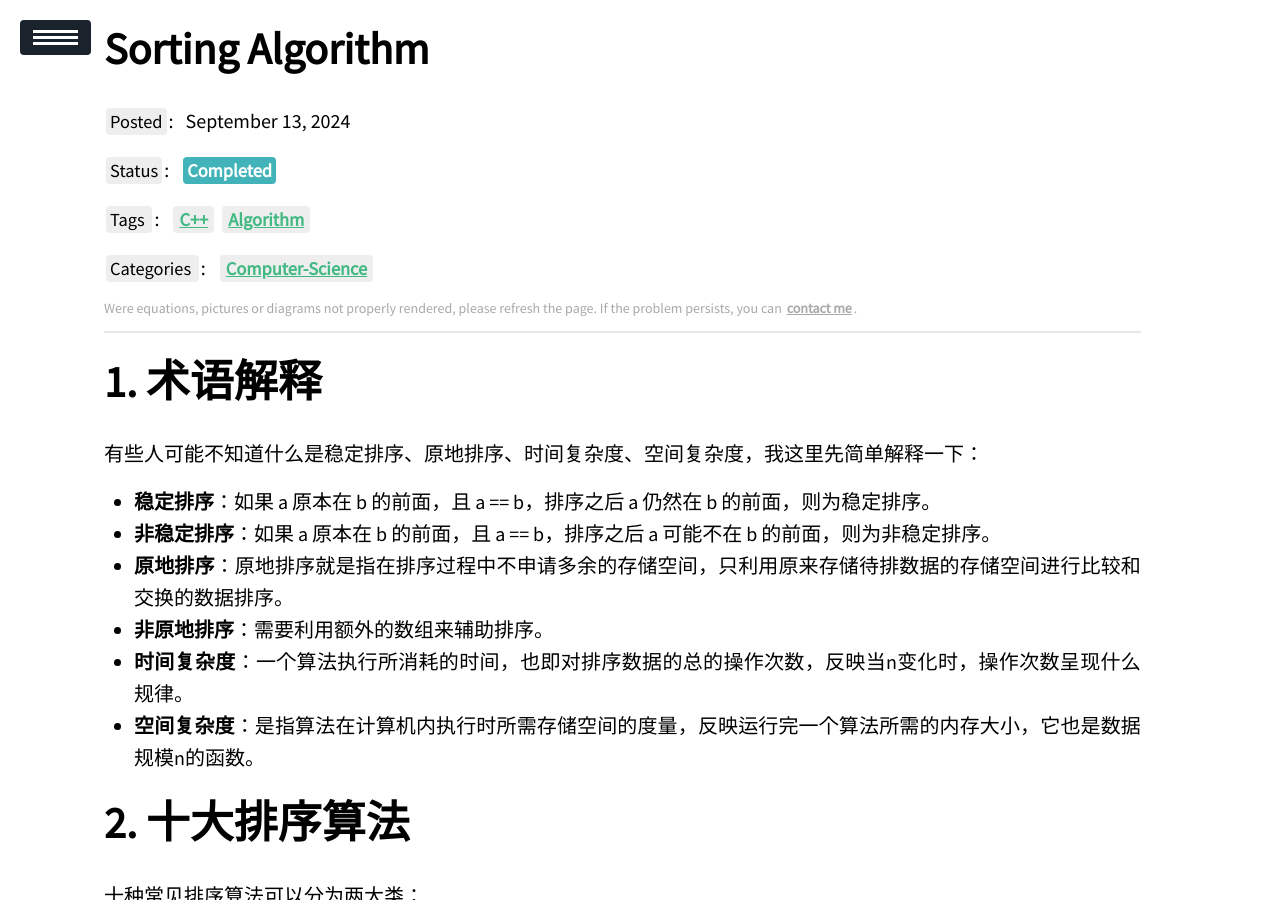
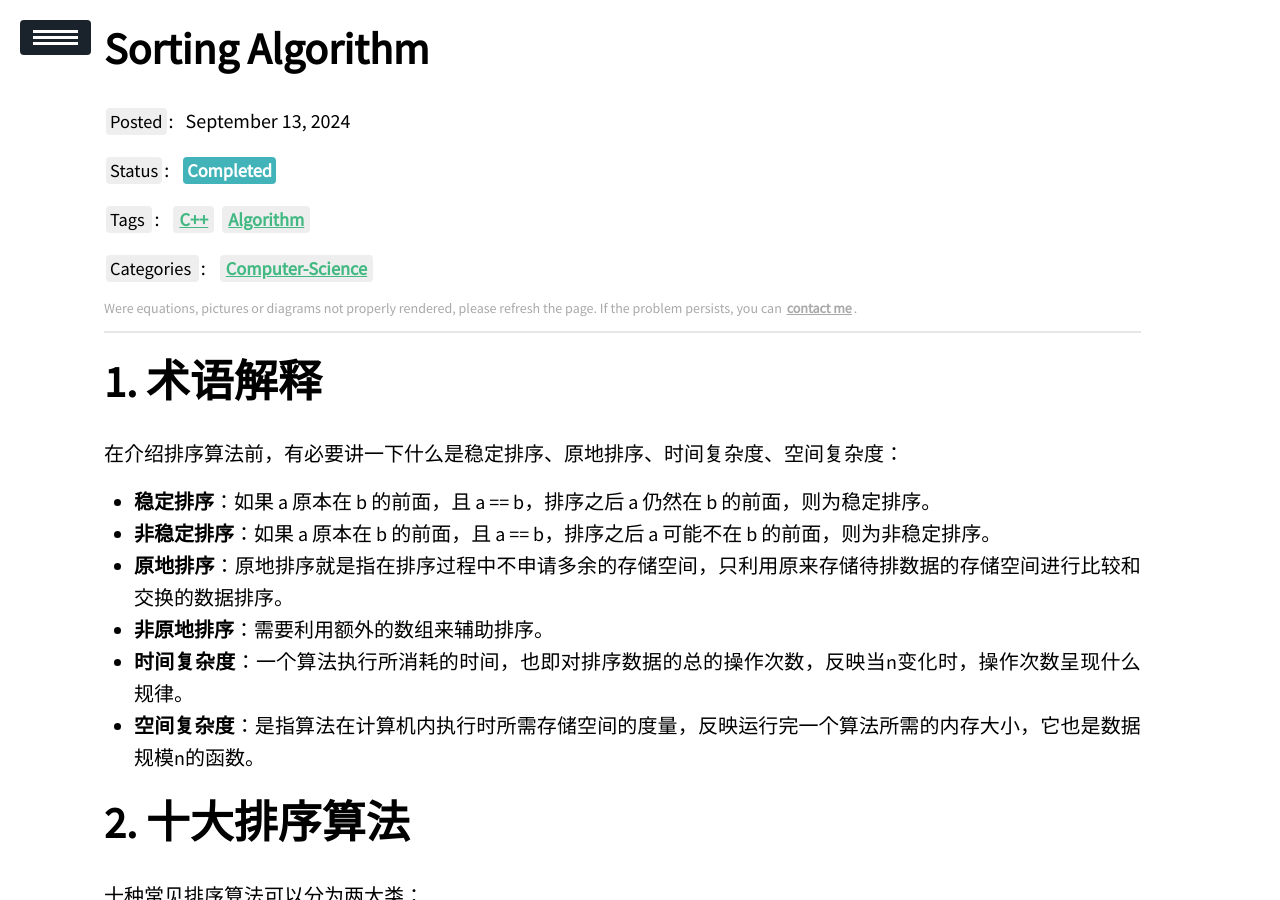
Before and after one commit to ssskz/ssskz.github.io, a Jekyll site: the page built from _posts/2024-9-13-Sorting-Algorithm.md, in a window 1280 px wide and 900 px high. Built offline with Jekyll 4.4.1, drawn with Linux system fonts in a browser that asks for light colours; our own code applies the rules of GitHub Pages for plain Markdown files; a script that is not in the unit is left out.

Commit message:
1
Signed-off-by: ssskz <12497590+ssskz@user.noreply.gitee.com>

```diff
--- a/_posts/2024-9-13-Sorting-Algorithm.md
+++ b/_posts/2024-9-13-Sorting-Algorithm.md
@@ -10,7 +10,7 @@ description: Sorting is an important operation in computer programming, we will
 ---
 # 术语解释
 
-有些人可能不知道什么是稳定排序、原地排序、时间复杂度、空间复杂度，我这里先简单解释一下：
+在介绍排序算法前，有必要讲一下什么是稳定排序、原地排序、时间复杂度、空间复杂度：
 
 - **稳定排序**：如果 a 原本在 b 的前面，且 a == b，排序之后 a 仍然在 b 的前面，则为稳定排序。
 - **非稳定排序**：如果 a 原本在 b 的前面，且 a == b，排序之后 a 可能不在 b 的前面，则为非稳定排序。
```
